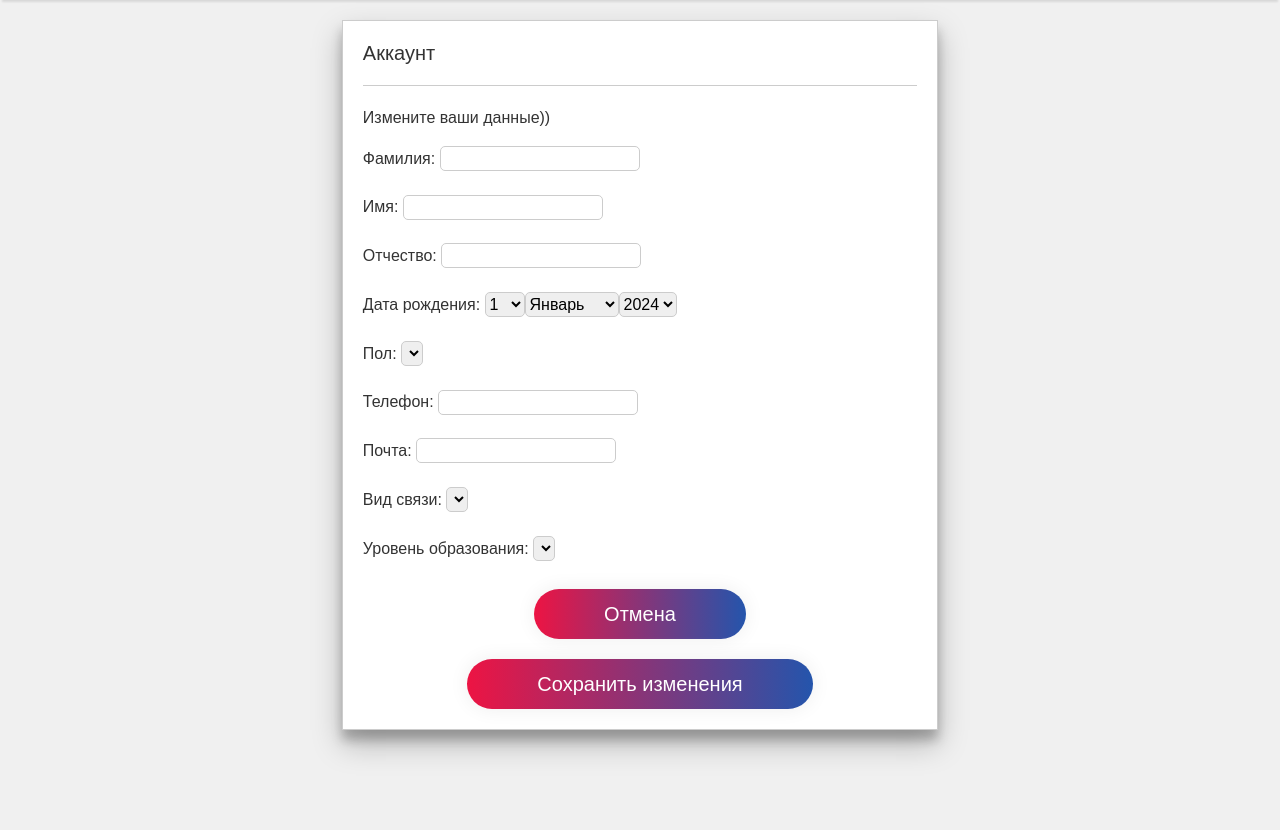
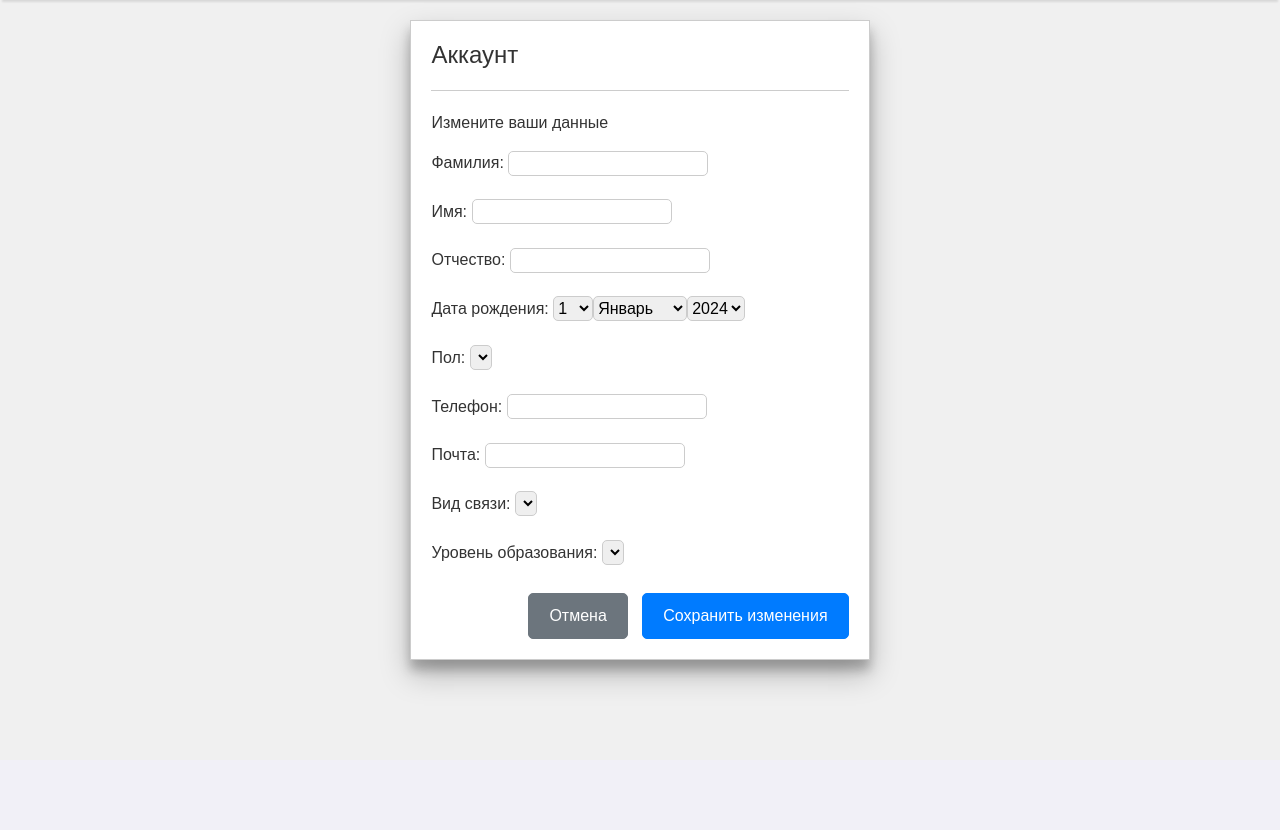
Before and after one commit to maria-kononova/demo, a Django app: page /resume/edit in a window 1280 px wide. Shown: the part 80-910 px from the top of the page. After the commit the page ends 774 px from the top, so only its background shows below. Run offline with Django 5.2, Linux system fonts and the light colour scheme; a user stored in the database is signed in; tables that the repository leaves empty hold one stand-in row (values such as "Sample post"); lists and menus that the app fills with data are empty; parts of the project's set-up code (start-up, migrations or seed data) failed here and were passed over; some libraries are stand-ins or nearby versions.

Commit message:
Создание стиля для страницы "Акаунт"

```diff
--- /dev/null
+++ b/static/css/account.css
@@ -0,0 +1,66 @@
+h1 {
+  font-size: 24px;
+  margin-bottom: 20px;
+}
+
+.account-form {
+  margin-top: 20px;
+}
+
+.form-group {
+  margin-bottom: 20px;
+}
+
+.btn {
+  display: inline-block;
+  padding: 10px 20px;
+  border-radius: 5px;
+  text-decoration: none;
+  color: #fff;
+  transition: background-color 0.3s ease;
+}
+
+.btn-primary {
+  background-color: #007bff;
+}
+
+.btn-primary:hover {
+  background-color: #0056b3;
+}
+
+.btn-secondary {
+  background-color: #6c757d;
+}
+
+.btn-secondary:hover {
+background-color: #5a6268;
+}
+
+.btn-edit {
+background-color: #28a745;
+}
+
+.btn-edit:hover {
+background-color: #1e7e34;
+}
+
+.account-info {
+margin-top: 20px;
+}
+
+.info-item {
+margin-bottom: 10px;
+}
+
+.info-item strong {
+font-weight: bold;
+}
+
+.button-group {
+margin-top: 20px;
+text-align: right;
+}
+
+.button-group .btn {
+margin-left: 10px;
+}
--- a/static/css/sample.css
+++ b/static/css/sample.css
@@ -64,6 +64,10 @@
   flex-direction: row;
   justify-content: space-between;
   box-sizing: border-box;
+}
+
+.block {
+    padding: 0;
 }
 
 .iconbookmark-book {
@@ -191,6 +195,7 @@
   font-size: 16px;
   color: #FFFFFF;
 }
+
 .s-guap-main-1 {
   margin: 0 4px 8px 4px;
   align-self: flex-start;
@@ -491,7 +496,6 @@
 }
 .container-52 {
   margin: 11px 0 12px 0;
-  display: flex;
   flex-direction: column;
   box-sizing: border-box;
 }
--- a/templates/account.html
+++ b/templates/account.html
@@ -1,46 +1,65 @@
 {% extends 'index.html' %}
 {% block content %}
-    <div class="container"></div>
+
+    {% load static %}
+    <link rel="stylesheet" href="{% static 'css/account.css' %}"/>
+
+<div class="container">
   <div class="block">
     <h1>Аккаунт</h1>
     <hr>
     {% if student.count == 0 %}
-            <form id="form-container" method="post">
-                <p>Введите ваши данные)</p>
+    <form id="form-container" method="post" class="account-form">
+      <p>Введите ваши данные</p>
       {% csrf_token %}
+      <div class="form-group">
         {{ student_form_account.as_p }}
-                <button type="submit" class="button">Сохранить</button>
+      </div>
+      <button type="submit" class="btn btn-primary">Сохранить</button>
     </form>
     {% else %}
     {% for s in student %}
     {% if update_check == 1 %}
-                    <form id="form-container" method="post">
-                        <p>Измените ваши данные))</p>
+    <form id="form-container" method="post" class="account-form">
+      <p>Измените ваши данные</p>
       {% csrf_token %}
+      <div class="form-group">
         {{ student_form_account.as_p }}
-                        <button type="submit" class="button">Отмена</button>
-                        <button type="submit" class="button">Сохранить изменения</button>
+      </div>
+      <div class="button-group">
+        <button type="submit" class="btn btn-secondary">Отмена</button>
+        <button type="submit" class="btn btn-primary">Сохранить изменения</button>
+      </div>
     </form>
     {% else %}
-                    <form id="form-container" method="get">
-                        <p>Ваши данные)</p>
-                        <p>{{ s.surname }} {{ s.name }} {{ s.middle_name }}</p>
-                        <p>Дата рождения: {{ s.birthdate }}</p>
-                        <p>Пол: {{ s.gender }}</p>
-                        <p>Телефон: {{ s.phone }}</p>
-                        <p>Почта: {{ s.email }}</p>
-                        <p>Вид связи: {{ s.types_of_communication }}</p>
-                        <p>Уровень образования: {{ s.education_level }}</p>
-                        {#<button type="submit" class="button" name="update_btn">Изменить данные</button>#}
-                        {# Нужен именно тег a, с кнопкой не работает( #}
-                        <a class="btn btn-default" href="{% url 'account_edit' %}">Изменить данные</a>
-                    </form>
+    <div id="form-container" class="account-info">
+      <p>Ваши данные</p>
+      <div class="info-item">
+        <strong>ФИО:</strong> {{ s.surname }} {{ s.name }} {{ s.middle_name }}
+      </div>
+      <div class="info-item">
+        <strong>Дата рождения:</strong> {{ s.birthdate }}
+      </div>
+      <div class="info-item">
+        <strong>Пол:</strong> {{ s.gender }}
+      </div>
+      <div class="info-item">
+        <strong>Телефон:</strong> {{ s.phone }}
+      </div>
+      <div class="info-item">
+        <strong>Почта:</strong> {{ s.email }}
+      </div>
+      <div class="info-item">
+        <strong>Вид связи:</strong> {{ s.types_of_communication }}
+      </div>
+      <div class="info-item">
+        <strong>Уровень образования:</strong> {{ s.education_level }}
+      </div>
+      <a class="btn btn-edit" href="{% url 'account_edit' %}">Изменить данные</a>
+    </div>
     {% endif %}
-
-
     {% endfor %}
     {% endif %}
-
-
+  </div>
 </div>
 {% endblock %}
--- a/templates/index.html
+++ b/templates/index.html
@@ -18,7 +18,6 @@
 
     <!-- jQuery and Bootstrap CSS -->
     <link rel="stylesheet" href="{% static 'css/styles.css' %}"/>
-    <link rel="stylesheet" href="{% static 'css/sample.css' %}"/>
 
     <script src="https://code.jquery.com/jquery-3.2.1.slim.min.js"
             integrity="sha384-KJ3o2DKtIkvYIK3UENzmM7KCkRr/rE9/Qpg6aAZGJwFDMVNA/GpGFF93hXpG5KkN"
--- a/templates/sample.html
+++ b/templates/sample.html
@@ -1,10 +1,11 @@
 {% extends 'index.html' %}
 {% block content %}
+    {% load static %}
+    <link rel="stylesheet" href="{% static 'css/sample.css' %}"/>
 
 <div class="block">
 <div class="a-45">
   <div class="container-5">
-      {% load static %}
   <img src="{% static 'img/guap-logo.svg' %}" class="s-guap-main-1"/>
     <div class="foto-na-dokumenty-ot-pechaterfoto-31">
     </div>
```
Also changed, not shown: static/css/main-style.css (+16 -11 lines). Lines whose indentation alone changed are shown as unchanged.
